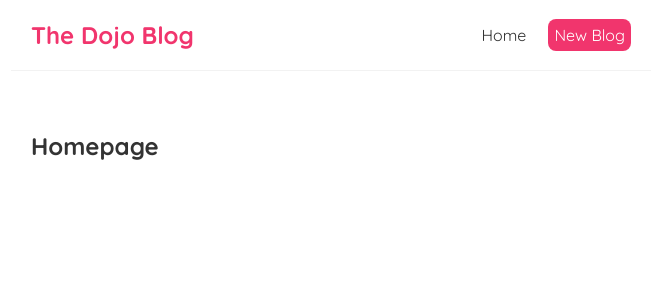
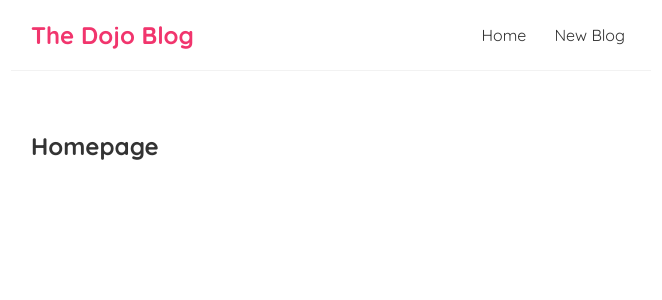
Before and after one commit to ibotchori/dojo-blog-react, a React (Create React App) app: page / in a window 1280 px wide. Shown: the top 300 px of the page, without its empty margins (309-971 px from the left). Built offline with nearby package versions, Linux system fonts and the light colour scheme.

Commit message:
delete unnecessary styles

```diff
--- a/src/Navbar.js
+++ b/src/Navbar.js
@@ -5,11 +5,7 @@
             <div className="links">
                 <a href="/">Home</a>
                 {/* Inline styling */}
-                <a href="/create" style={{
-                    color: "white",
-                    backgroundColor: "#f1356d",
-                    borderRadius: "8px"
-                }}>New Blog</a>
+                <a href="/create">New Blog</a>
             </div>
 
         </nav>
```
